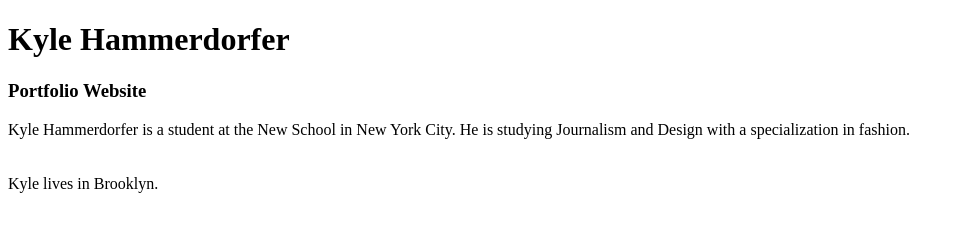
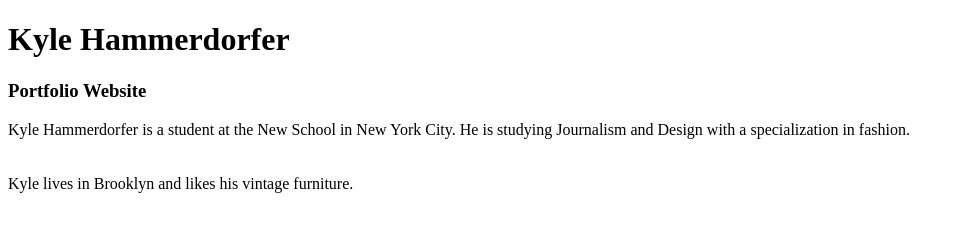
Before and after one commit to cozham/cozham.github.io, a plain HTML site: page index.html in a window 1280 px wide. Shown: the whole page, without its empty margins (0-960 px from the left). Drawn offline with Linux system fonts and the light colour scheme.

Commit message:
Update index.html

```diff
--- a/index.html
+++ b/index.html
@@ -17,7 +17,7 @@
 <br>
 <br>
 <br>
-<p2> Kyle lives in Brooklyn. </p2>
+<p2> Kyle lives in Brooklyn and likes his vintage furniture. </p2>
 
 </body>
 
```
